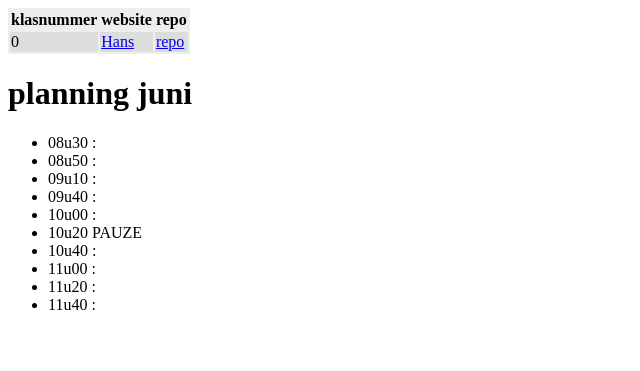
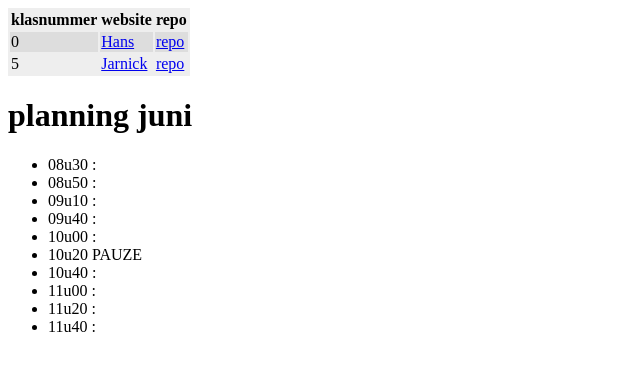
Before and after one commit to vbrh-immalle/vbrh-immalle.github.io, a Jekyll site: the page built from GIPWebsites2019-2020/index.md, in a window 1280 px wide. Shown: the top 371 px of the page, without its empty margins (0-640 px from the left). Built offline with Jekyll 4.4.1, drawn with Linux system fonts in a browser that asks for light colours; some web fonts are replaced.

Commit message:
Mijn informatie

```diff
--- a/GIPWebsites2019-2020/index.md
+++ b/GIPWebsites2019-2020/index.md
@@ -6,6 +6,7 @@ title: GIP Websites 2019-2020
 | klasnummer | website | repo |
 |---|---|---|
 | 0 | [Hans](http://vbrh-immalle.github.io/) | [repo](https://github.com/vbrh-immalle/vbrh-immalle.github.io) |
+| 5 | [Jarnick](https://jarnicks-immalle.github.io/WebsiteGip/) | [repo](https://github.com/JarnickS-immalle/WebsiteGip) |
 
 
 # planning juni
```
